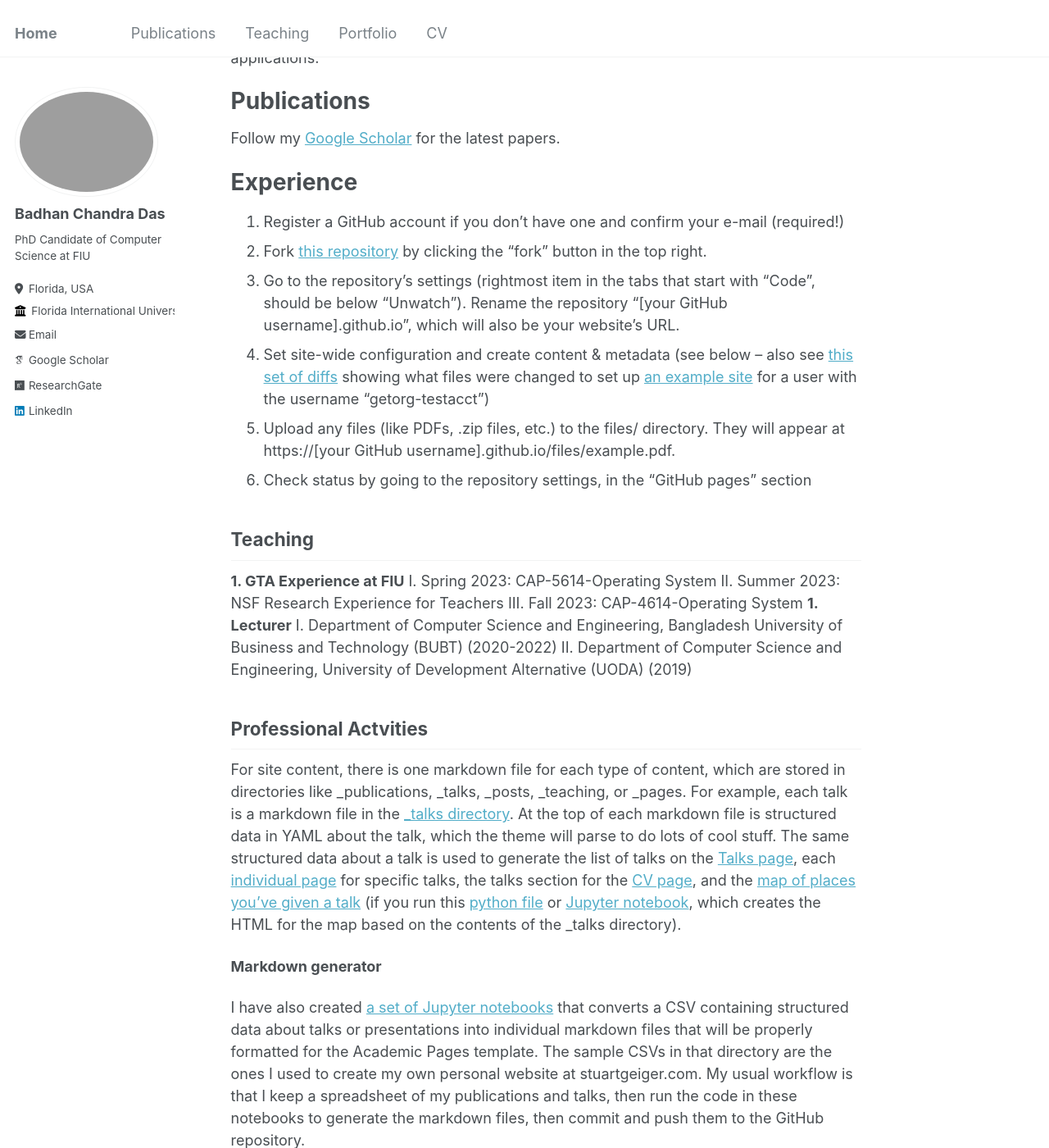
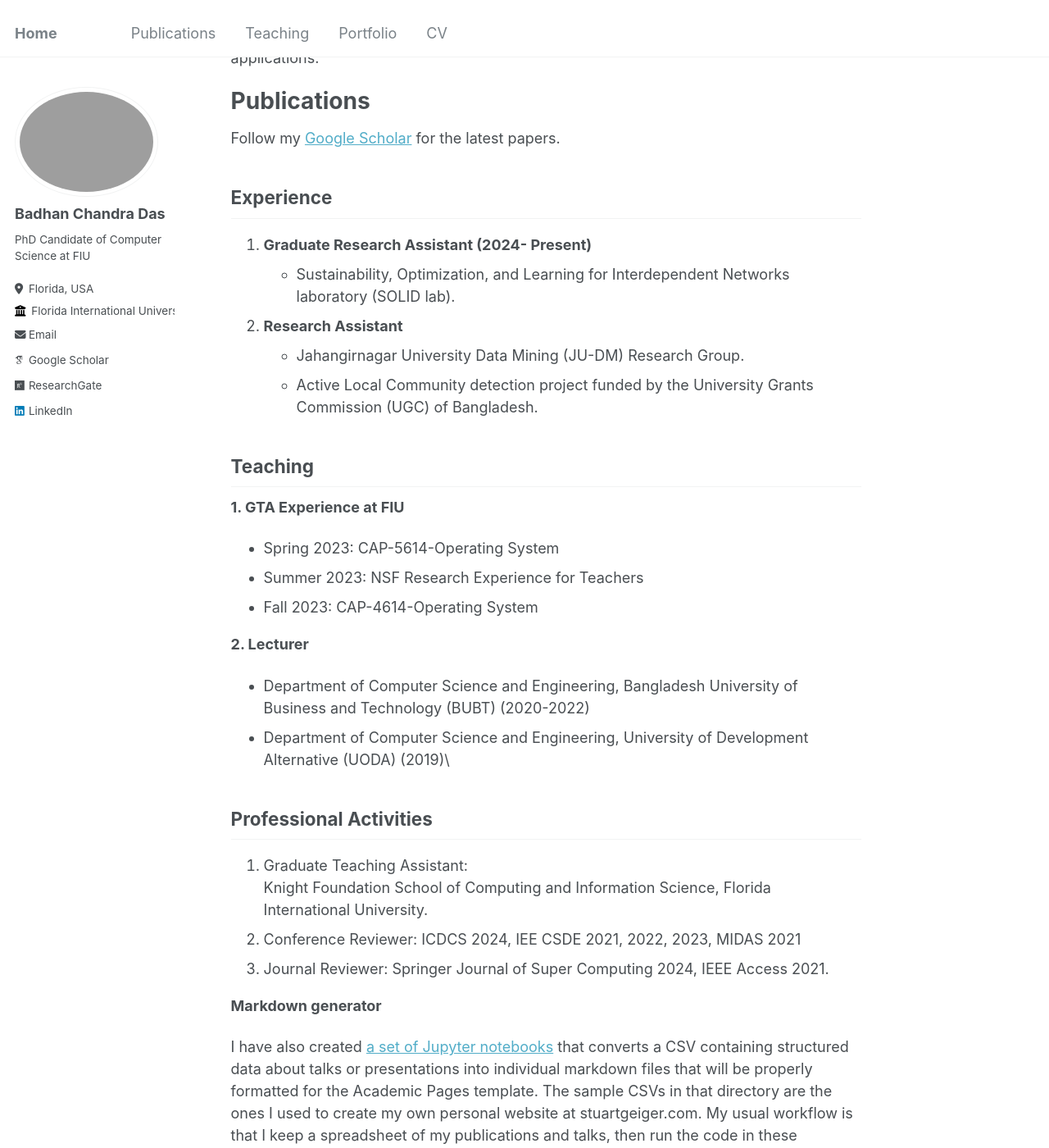
Before and after one commit to badhan-dass/badhan-das.github.io, a Jekyll site: the page built from _pages/about.md, in a window 1280 px wide and 1400 px high, scrolled down 274 px. Shown: the whole window at 82% size. Built offline with Jekyll 4.4.1, drawn with Linux system fonts in a browser that asks for light colours; some web fonts are replaced; our own code applies the rules of GitHub Pages for plain Markdown files; some of the changed text lies outside the part shown.

Commit message:
Update about.md

```diff
--- a/_pages/about.md
+++ b/_pages/about.md
@@ -8,28 +8,31 @@ Publications
 Follow my [Google Scholar](https://scholar.google.com/citations?user=d5iqsvgAAAAJ&hl=en) for the latest papers.
 
 Experience
-======
-1. Register a GitHub account if you don't have one and confirm your e-mail (required!)
-1. Fork [this repository](https://github.com/academicpages/academicpages.github.io) by clicking the "fork" button in the top right.
-1. Go to the repository's settings (rightmost item in the tabs that start with "Code", should be below "Unwatch"). Rename the repository "[your GitHub username].github.io", which will also be your website's URL.
-1. Set site-wide configuration and create content & metadata (see below -- also see [this set of diffs](http://archive.is/3TPas) showing what files were changed to set up [an example site](https://getorg-testacct.github.io) for a user with the username "getorg-testacct")
-1. Upload any files (like PDFs, .zip files, etc.) to the files/ directory. They will appear at https://[your GitHub username].github.io/files/example.pdf.
-1. Check status by going to the repository settings, in the "GitHub pages" section
+------
+1. **Graduate Research Assistant (2024- Present)**
+   - Sustainability, Optimization, and Learning for Interdependent Networks laboratory (SOLID lab).
+1.  **Research Assistant**
+      - Jahangirnagar University Data Mining (JU-DM) Research Group.
+      - Active Local Community detection project funded by the University Grants Commission (UGC) of Bangladesh.
 
 Teaching
 ------
 **1. GTA Experience at FIU**
-   I. Spring 2023: CAP-5614-Operating System
-  II. Summer 2023: NSF Research Experience for Teachers
- III. Fall 2023: CAP-4614-Operating System
-**1. Lecturer**
-  I. Department of Computer Science and Engineering, Bangladesh University of Business and Technology (BUBT) (2020-2022)
- II. Department of Computer Science and Engineering, University of Development Alternative (UODA) (2019)
+   - Spring 2023: CAP-5614-Operating System
+   - Summer 2023: NSF Research Experience for Teachers
+   - Fall 2023: CAP-4614-Operating System
+
+**2. Lecturer**
+  - Department of Computer Science and Engineering, Bangladesh University of Business and Technology (BUBT) (2020-2022)
+  - Department of Computer Science and Engineering, University of Development Alternative (UODA) (2019)\
 
 
-Professional Actvities
+Professional Activities
 ------
-For site content, there is one markdown file for each type of content, which are stored in directories like _publications, _talks, _posts, _teaching, or _pages. For example, each talk is a markdown file in the [_talks directory](https://github.com/academicpages/academicpages.github.io/tree/master/_talks). At the top of each markdown file is structured data in YAML about the talk, which the theme will parse to do lots of cool stuff. The same structured data about a talk is used to generate the list of talks on the [Talks page](https://academicpages.github.io/talks), each [individual page](https://academicpages.github.io/talks/2012-03-01-talk-1) for specific talks, the talks section for the [CV page](https://academicpages.github.io/cv), and the [map of places you've given a talk](https://academicpages.github.io/talkmap.html) (if you run this [python file](https://github.com/academicpages/academicpages.github.io/blob/master/talkmap.py) or [Jupyter notebook](https://github.com/academicpages/academicpages.github.io/blob/master/talkmap.ipynb), which creates the HTML for the map based on the contents of the _talks directory).
+1. Graduate Teaching Assistant:\
+   Knight Foundation School of Computing and Information Science, Florida International University.
+1. Conference Reviewer: ICDCS 2024, IEE CSDE 2021, 2022, 2023, MIDAS 2021
+2. Journal Reviewer: Springer Journal of Super Computing 2024, IEEE Access 2021.
 
 **Markdown generator**
 
@@ -38,10 +41,11 @@ I have also created [a set of Jupyter notebooks](https://github.com/academicpage
 
 Awards
 ------
-Many people use a git client to create files on their local computer and then push them to GitHub's servers. If you are not familiar with git, you can directly edit these configuration and markdown files directly in the github.com interface. Navigate to a file (like [this one](https://github.com/academicpages/academicpages.github.io/blob/master/_talks/2012-03-01-talk-1.md) and click the pencil icon in the top right of the content preview (to the right of the "Raw | Blame | History" buttons). You can delete a file by clicking the trashcan icon to the right of the pencil icon. You can also create new files or upload files by navigating to a directory and clicking the "Create new file" or "Upload files" buttons.
+1. Nov. 2023: Student Travel Grant- NSF travel grant from the International Conference on Bioinformatics and Biomedicine (BIBM-2023)
+1. Nov. 2023: Conference Travel Grant- From Graduate and Professional Student Committee (GPSC) at Florida International University.
+1. 2022: Student Travel Award- From Bangladesh Sweden Trust Fund
 
-Example: editing a markdown file for a talk
-![Editing a markdown file for a talk](/images/editing-talk.png)
+
 
 For more info
 ------
```
